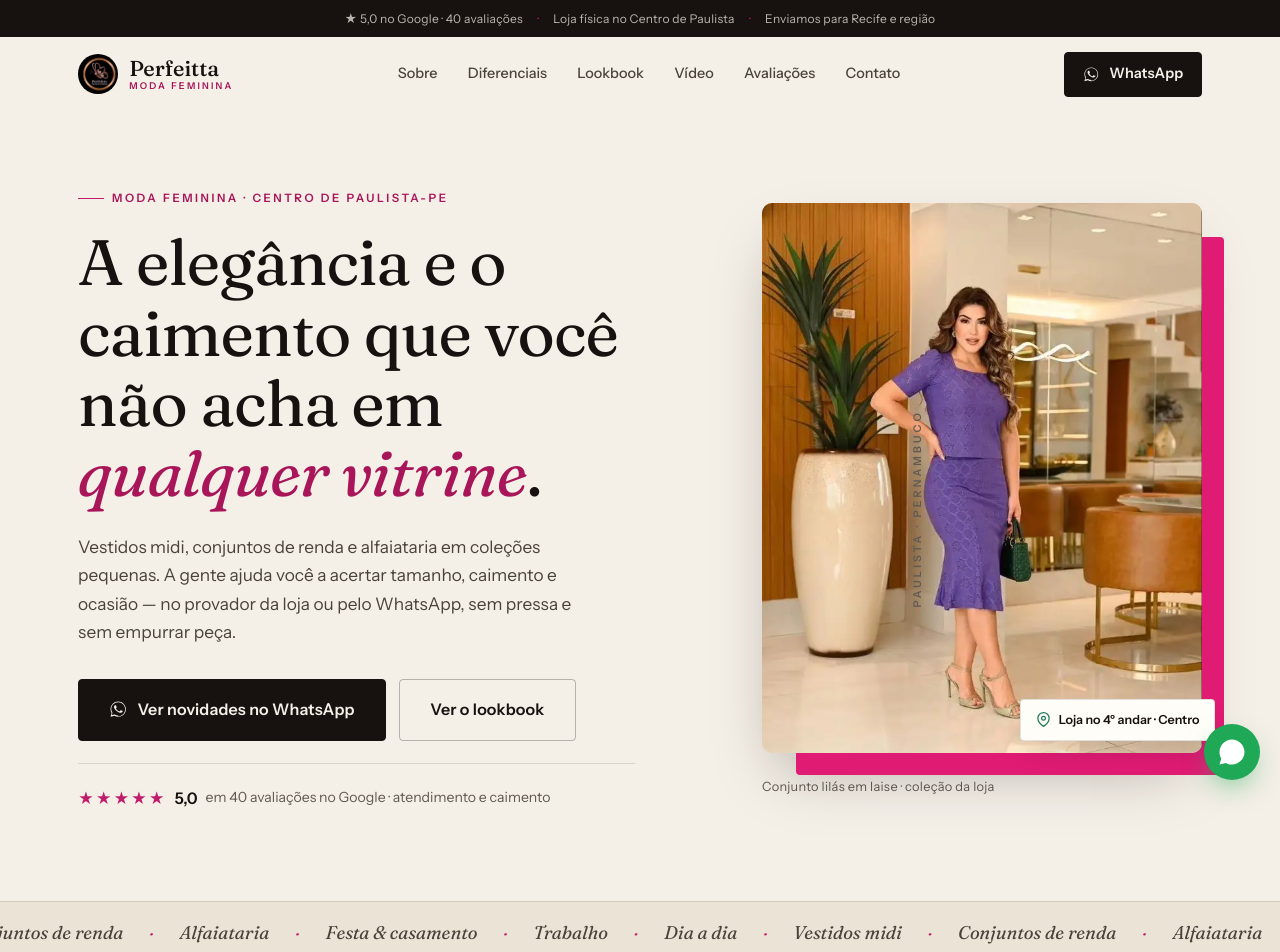
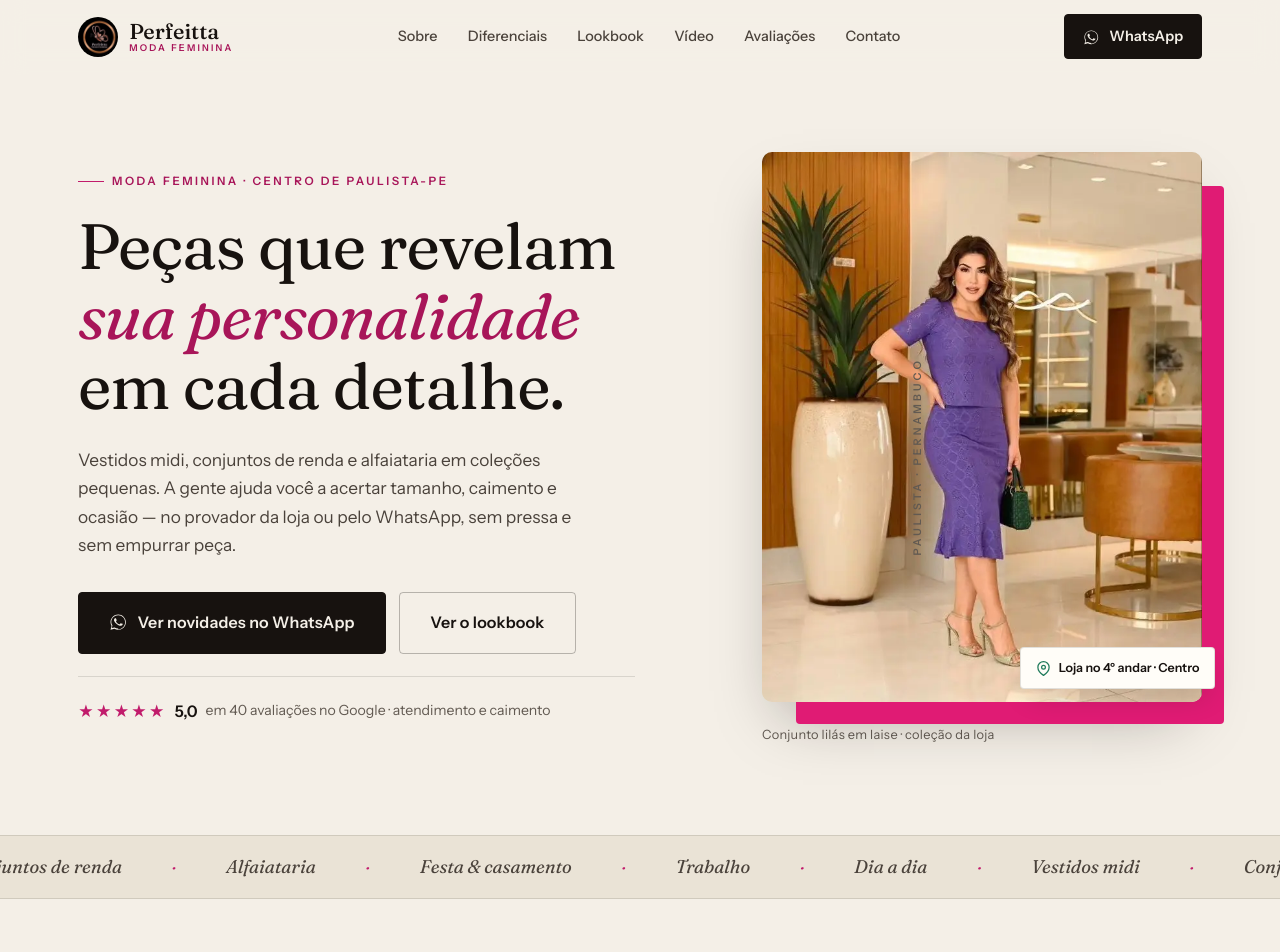
Before and after one commit to Felipelarre/perfeitta-site, a plain HTML site: page index.html in a window 1280 px wide. Shown: the top 952 px of the page. Drawn offline with Linux system fonts and the light colour scheme.

Commit message:
Ajustes no topo, hero, marquee e navegacao
- Remove a faixa preta de destaques acima do header
- Nova headline do hero ("Pecas que revelam sua personalidade...")
- Corrige o vao vazio no loop da faixa de categorias (marquee):
  dois grupos com largura minima de 100vw e reset exato em -50%
- Remove o botao flutuante de WhatsApp (redundante com o do header)
- Corrige "Voltar ao topo": rola para o inicio real da pagina via JS
  (a ancora #topo apontava para o header sticky e parava no lugar errado)

Co-Authored-By: Claude Sonnet 5 <noreply@anthropic.com>

```diff
--- a/assets/css/style.css
+++ b/assets/css/style.css
@@ -192,23 +192,6 @@ h1, h2, h3 {
   color: var(--tinta-50);
 }
 @keyframes carregar { to { transform: scaleX(1); } }
-
-/* ---------- faixa topo ---------- */
-.faixa-topo {
-  background: var(--tinta);
-  color: var(--claro-70);
-  font-size: 0.75rem;
-  letter-spacing: 0.02em;
-}
-.faixa-topo-conteudo {
-  display: flex;
-  gap: 0.9rem;
-  justify-content: center;
-  align-items: center;
-  padding-block: 0.55rem;
-  flex-wrap: wrap;
-}
-.faixa-topo .ponto { color: var(--fucsia-brilho); }
 
 /* ---------- cabeçalho ---------- */
 .cabecalho {
@@ -408,7 +391,6 @@ h1, h2, h3 {
 }
 .marquee-trilho {
   display: flex;
-  gap: 1.6rem;
   width: max-content;
   animation: correr 34s linear infinite;
   font-family: var(--fonte-titulo);
@@ -416,7 +398,18 @@ h1, h2, h3 {
   font-size: 1.15rem;
   color: var(--tinta-70);
 }
-.marquee-trilho span:nth-child(even) { color: var(--fucsia); }
+/* dois grupos idênticos, cada um com no mínimo a largura da tela:
+   como são exatamente 2, o translateX(-50%) reseta no início da 2ª
+   cópia; o min-width garante que não sobre espaço vazio na tela */
+.marquee-grupo {
+  display: flex;
+  flex: 0 0 auto;
+  min-width: 100vw;
+  gap: 1.6rem;
+  padding-right: 1.6rem;
+  justify-content: space-around;
+}
+.marquee-grupo span:nth-child(even) { color: var(--fucsia); }
 @keyframes correr { to { transform: translateX(-50%); } }
 
 /* ---------- sobre ---------- */
@@ -871,36 +864,6 @@ h1, h2, h3 {
 .voltar-topo:hover { color: #F0A9C8; }
 .voltar-topo svg { width: 15px; height: 15px; fill: none; stroke: currentColor; stroke-width: 2; }
 
-/* ---------- whatsapp flutuante ---------- */
-.wa-flutuante {
-  position: fixed;
-  right: 20px;
-  bottom: 20px;
-  z-index: 80;
-  width: 56px;
-  height: 56px;
-  border-radius: 50%;
-  background: var(--zap);
-  color: #fff;
-  display: grid;
-  place-content: center;
-  box-shadow: 0 12px 28px -8px rgba(31, 168, 85, 0.6);
-  transition: transform var(--t);
-}
-.wa-flutuante:hover { transform: scale(1.08); }
-.wa-flutuante svg { width: 30px; height: 30px; fill: currentColor; }
-.wa-anel {
-  position: absolute;
-  inset: 0;
-  border-radius: 50%;
-  border: 2px solid var(--zap);
-  animation: anel 2.6s var(--ease) infinite;
-}
-@keyframes anel {
-  0% { transform: scale(1); opacity: 0.7; }
-  70%, 100% { transform: scale(1.7); opacity: 0; }
-}
-
 /* ---------- reveal (só quando há JS) ---------- */
 .js .reveal { opacity: 0; transform: translateY(22px); transition: opacity 0.7s var(--ease), transform 0.7s var(--ease); }
 .js .reveal.dentro { opacity: 1; transform: none; }
@@ -920,7 +883,6 @@ h1, h2, h3 {
 
 @media (max-width: 780px) {
   .area { padding-inline: 20px; }
-  .faixa-topo { display: none; }
   .nav { display: none; }
   .cabecalho-acoes .botao-p { display: none; }
   .menu-botao { display: flex; }
@@ -952,5 +914,4 @@ h1, h2, h3 {
   .reveal { opacity: 1 !important; transform: none !important; }
   .marquee-trilho { animation: none; }
   .preloader-linha { transform: scaleX(1); }
-  .wa-anel { display: none; }
 }
--- a/assets/js/main.js
+++ b/assets/js/main.js
@@ -270,6 +270,22 @@
     });
   }
 
+  /* ---------- voltar ao topo ----------
+     O cabeçalho é position: sticky, e navegar para #topo por âncora nesse
+     caso rola para um ponto errado da página. Aqui rolamos direto para o
+     início (o hero), de forma suave. */
+  function voltarAoTopo() {
+    $all('a[href="#topo"]').forEach(function (link) {
+      link.addEventListener("click", function (e) {
+        e.preventDefault();
+        window.scrollTo({ top: 0, behavior: reduzMovimento ? "auto" : "smooth" });
+        if (window.history && history.replaceState) {
+          history.replaceState(null, "", location.pathname + location.search);
+        }
+      });
+    });
+  }
+
   /* ---------- init ---------- */
   preloader();
   document.addEventListener("DOMContentLoaded", function () {
@@ -282,6 +298,7 @@
     formulario();
     statusLoja();
     copiarEndereco();
+    voltarAoTopo();
     var ano = document.getElementById("ano");
     if (ano) ano.textContent = new Date().getFullYear();
   });
--- a/index.html
+++ b/index.html
@@ -87,17 +87,6 @@
 
   <a href="#conteudo" class="pular-link">Pular para o conteúdo</a>
 
-  <!-- ============ FAIXA SUPERIOR ============ -->
-  <div class="faixa-topo">
-    <div class="area faixa-topo-conteudo">
-      <span>★ 5,0 no Google · 40 avaliações</span>
-      <span class="ponto" aria-hidden="true">·</span>
-      <span>Loja física no Centro de Paulista</span>
-      <span class="ponto" aria-hidden="true">·</span>
-      <span>Enviamos para Recife e região</span>
-    </div>
-  </div>
-
   <!-- ============ CABEÇALHO ============ -->
   <header class="cabecalho" id="topo">
     <div class="area cabecalho-linha">
@@ -153,7 +142,7 @@
       <div class="area hero-grade">
         <div class="hero-texto">
           <p class="sobrescrito">Moda feminina · Centro de Paulista-PE</p>
-          <h1>A elegância e o caimento que você não acha em <em>qualquer vitrine</em>.</h1>
+          <h1>Peças que revelam <em>sua personalidade</em> em cada detalhe.</h1>
           <p class="hero-desc">
             Vestidos midi, conjuntos de renda e alfaiataria em coleções pequenas.
             A gente ajuda você a acertar tamanho, caimento e ocasião — no provador da loja
@@ -193,8 +182,12 @@
     <!-- ============ MARQUEE ============ -->
     <div class="marquee" aria-hidden="true">
       <div class="marquee-trilho">
-        <span>Vestidos midi</span><span>·</span><span>Conjuntos de renda</span><span>·</span><span>Alfaiataria</span><span>·</span><span>Festa &amp; casamento</span><span>·</span><span>Trabalho</span><span>·</span><span>Dia a dia</span><span>·</span>
-        <span>Vestidos midi</span><span>·</span><span>Conjuntos de renda</span><span>·</span><span>Alfaiataria</span><span>·</span><span>Festa &amp; casamento</span><span>·</span><span>Trabalho</span><span>·</span><span>Dia a dia</span><span>·</span>
+        <div class="marquee-grupo">
+          <span>Vestidos midi</span><span>·</span><span>Conjuntos de renda</span><span>·</span><span>Alfaiataria</span><span>·</span><span>Festa &amp; casamento</span><span>·</span><span>Trabalho</span><span>·</span><span>Dia a dia</span><span>·</span>
+        </div>
+        <div class="marquee-grupo">
+          <span>Vestidos midi</span><span>·</span><span>Conjuntos de renda</span><span>·</span><span>Alfaiataria</span><span>·</span><span>Festa &amp; casamento</span><span>·</span><span>Trabalho</span><span>·</span><span>Dia a dia</span><span>·</span>
+        </div>
       </div>
     </div>
 
@@ -687,11 +680,6 @@
     </div>
   </footer>
 
-  <a class="wa-flutuante" data-wa="geral" href="https://wa.me/5581996972127" target="_blank" rel="noopener" aria-label="Falar no WhatsApp">
-    <span class="wa-anel" aria-hidden="true"></span>
-    <svg viewBox="0 0 24 24" aria-hidden="true"><path d="M17.5 14.4c-.3-.1-1.7-.8-2-.9-.3-.1-.5-.1-.6.1-.2.3-.7.9-.9 1.1-.2.2-.3.2-.6.1-.3-.1-1.3-.5-2.5-1.5-.9-.8-1.5-1.8-1.7-2.1-.2-.3 0-.5.1-.6.1-.1.3-.3.4-.5.1-.2.2-.3.3-.5.1-.2 0-.4 0-.5-.1-.1-.6-1.4-.8-1.9-.2-.5-.4-.4-.6-.4h-.5c-.2 0-.5.1-.7.3-.2.3-.9.9-.9 2.1s1 2.5 1.1 2.6c.1.2 2 3 4.8 4.2.7.3 1.2.5 1.6.6.7.2 1.3.2 1.8.1.5-.1 1.7-.7 1.9-1.3.2-.6.2-1.2.2-1.3-.1-.1-.3-.2-.6-.3z"/><path d="M12 2C6.5 2 2 6.5 2 12c0 1.9.5 3.6 1.4 5.1L2 22l5.1-1.3c1.4.8 3.1 1.3 4.9 1.3 5.5 0 10-4.5 10-10S17.5 2 12 2z"/></svg>
-  </a>
-
   <script src="assets/js/main.js" defer></script>
 </body>
 </html>
```
